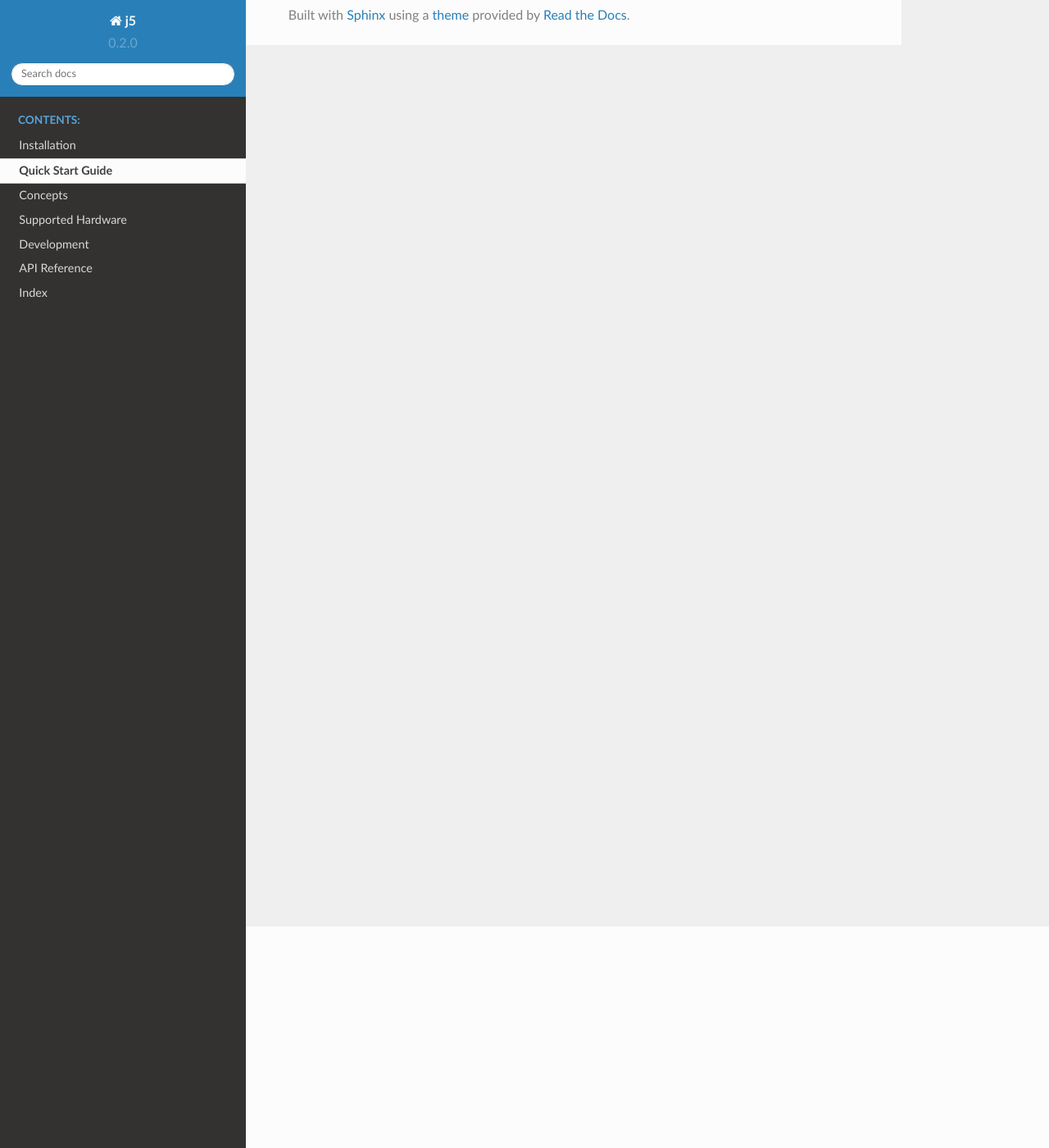
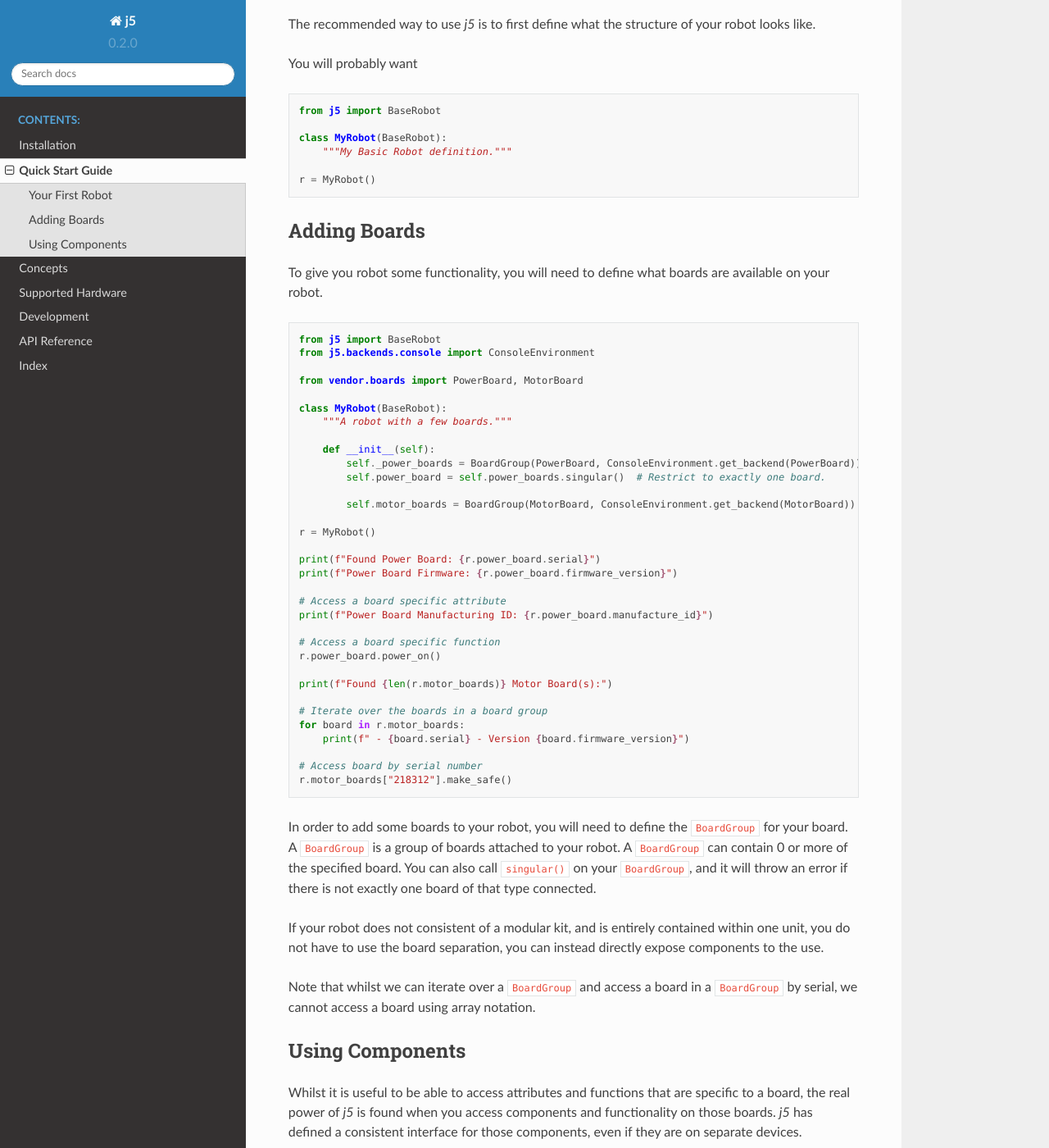
Before and after one commit to srobo/j5, a Sphinx documentation site: the page built from docs/usage/quickstart.rst, in a window 1280 px wide and 1400 px high, scrolled down 270 px. Shown: the whole window at 82% size. Built offline with Sphinx 7.4.7 and the Read the Docs theme 2.0.0, drawn with Linux system fonts in a browser that asks for light colours; some of the changed text lies outside the part shown.

Commit message:
Add a quick start guide to the docs.

```diff
--- a/docs/usage/quickstart.rst
+++ b/docs/usage/quickstart.rst
@@ -1,2 +1,107 @@
 Quick Start Guide
 =================
+
+Firstly, you will need to ensure that you have `installed j5`_. You will also need a
+working knowledge of Python 3.
+
+.. _`installed j5`: installation
+
+Your First Robot
+----------------
+
+The recommended way to use `j5` is to first define what the structure of your robot looks like.
+
+You will probably want
+
+.. code-block:: python
+
+    from j5 import BaseRobot
+
+    class MyRobot(BaseRobot):
+        """My Basic Robot definition."""
+
+    r = MyRobot()
+
+Adding Boards
+-------------
+
+To give you robot some functionality, you will need to define what boards are available on your robot.
+
+.. code-block:: python
+
+    from j5 import BaseRobot
+    from j5.backends.console import ConsoleEnvironment
+
+    from vendor.boards import PowerBoard, MotorBoard
+
+    class MyRobot(BaseRobot):
+        """A robot with a few boards."""
+
+        def __init__(self):
+            self._power_boards = BoardGroup(PowerBoard, ConsoleEnvironment.get_backend(PowerBoard))
+            self.power_board = self.power_boards.singular()  # Restrict to exactly one board.
+
+            self.motor_boards = BoardGroup(MotorBoard, ConsoleEnvironment.get_backend(MotorBoard))
+
+    r = MyRobot()
+
+    print(f"Found Power Board: {r.power_board.serial}")
+    print(f"Power Board Firmware: {r.power_board.firmware_version}")
+
+    # Access a board specific attribute
+    print(f"Power Board Manufacturing ID: {r.power_board.manufacture_id}")
+
+    # Access a board specific function
+    r.power_board.power_on()
+
+    print(f"Found {len(r.motor_boards)} Motor Board(s):")
+
+    # Iterate over the boards in a board group
+    for board in r.motor_boards:
+        print(f" - {board.serial} - Version {board.firmware_version}")
+
+    # Access board by serial number
+    r.motor_boards["218312"].make_safe()
+
+In order to add some boards to your robot, you will need to define the ``BoardGroup`` for your board.
+A ``BoardGroup`` is a group of boards attached to your robot. A ``BoardGroup`` can contain 0 or more of
+the specified board. You can also call ``singular()`` on your ``BoardGroup``, and it will throw an error
+if there is not exactly one board of that type connected.
+
+If your robot does not consistent of a modular kit, and is entirely contained within one unit, you do not
+have to use the board separation, you can instead directly expose components to the use.
+
+Note that whilst we can iterate over a ``BoardGroup`` and access a board in a ``BoardGroup`` by serial, we
+cannot access a board using array notation.
+
+Using Components
+----------------
+
+Whilst it is useful to be able to access attributes and functions that are specific to a board, the real power
+of `j5` is found when you access components and functionality on those boards. `j5` has defined a consistent
+interface for those components, even if they are on separate devices.
+
+.. code-block:: python
+
+    class MyRobot(BaseRobot):
+        """A robot with a few boards."""
+
+        def __init__(self):
+            self._power_boards = BoardGroup(PowerBoard, ConsoleEnvironment.get_backend(PowerBoard))
+            self.power_board = self.power_boards.singular()  # Restrict to exactly one board.
+
+            # Expose just a component to the user.
+            self.big_led = self.power_board.leds[0]
+
+    r = MyRobot()
+
+    # Ensure all LEDs on the power board are off.
+
+    for led in r.power_board.leds:
+        led.state = False
+
+    # Turn on the big LED
+    r.big_led.state = True
+
+The usual method to access components is to use the definition on the board. It is also possible to expose a
+component, or even a single attribute on a component as a top level attribute of your Robot object.
```
